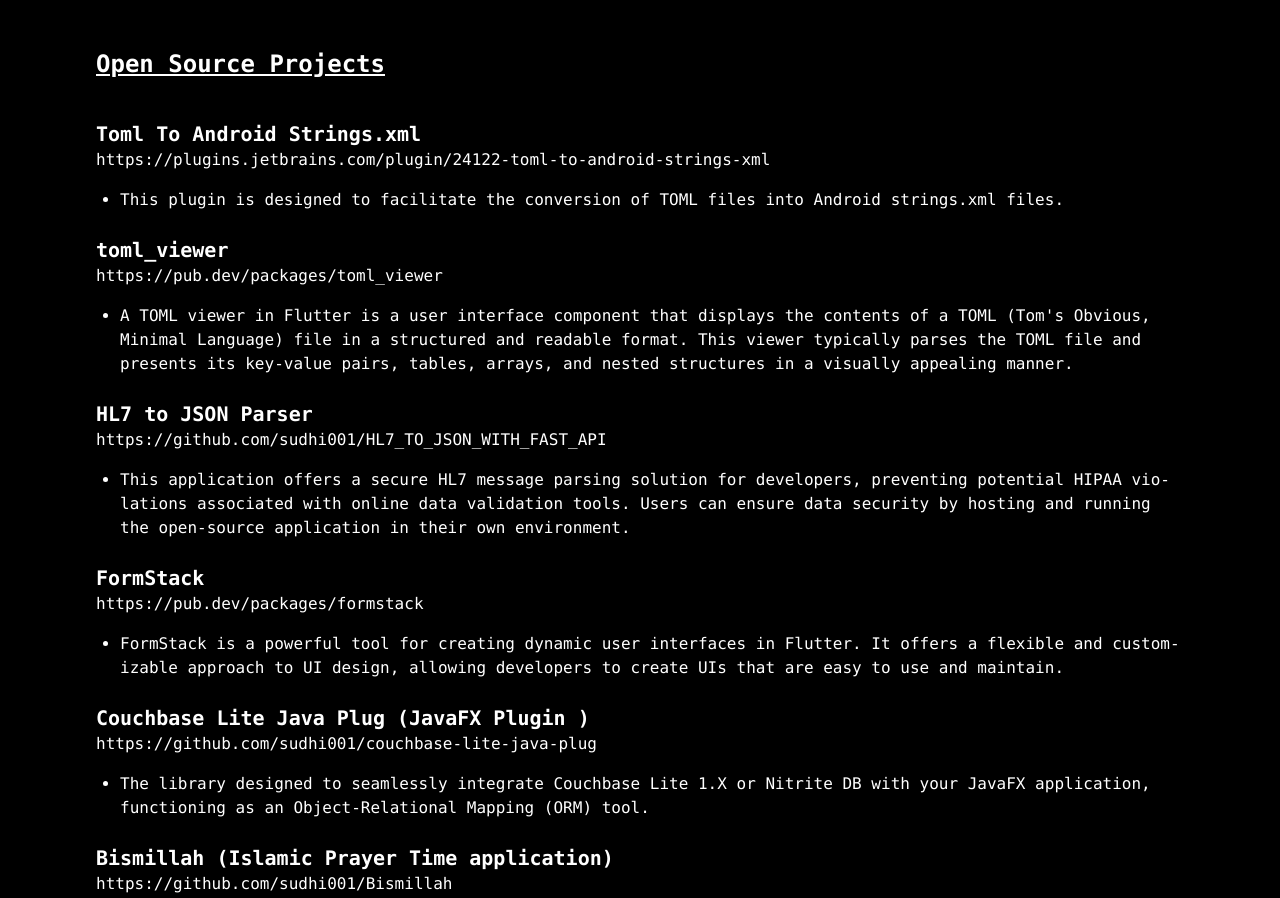
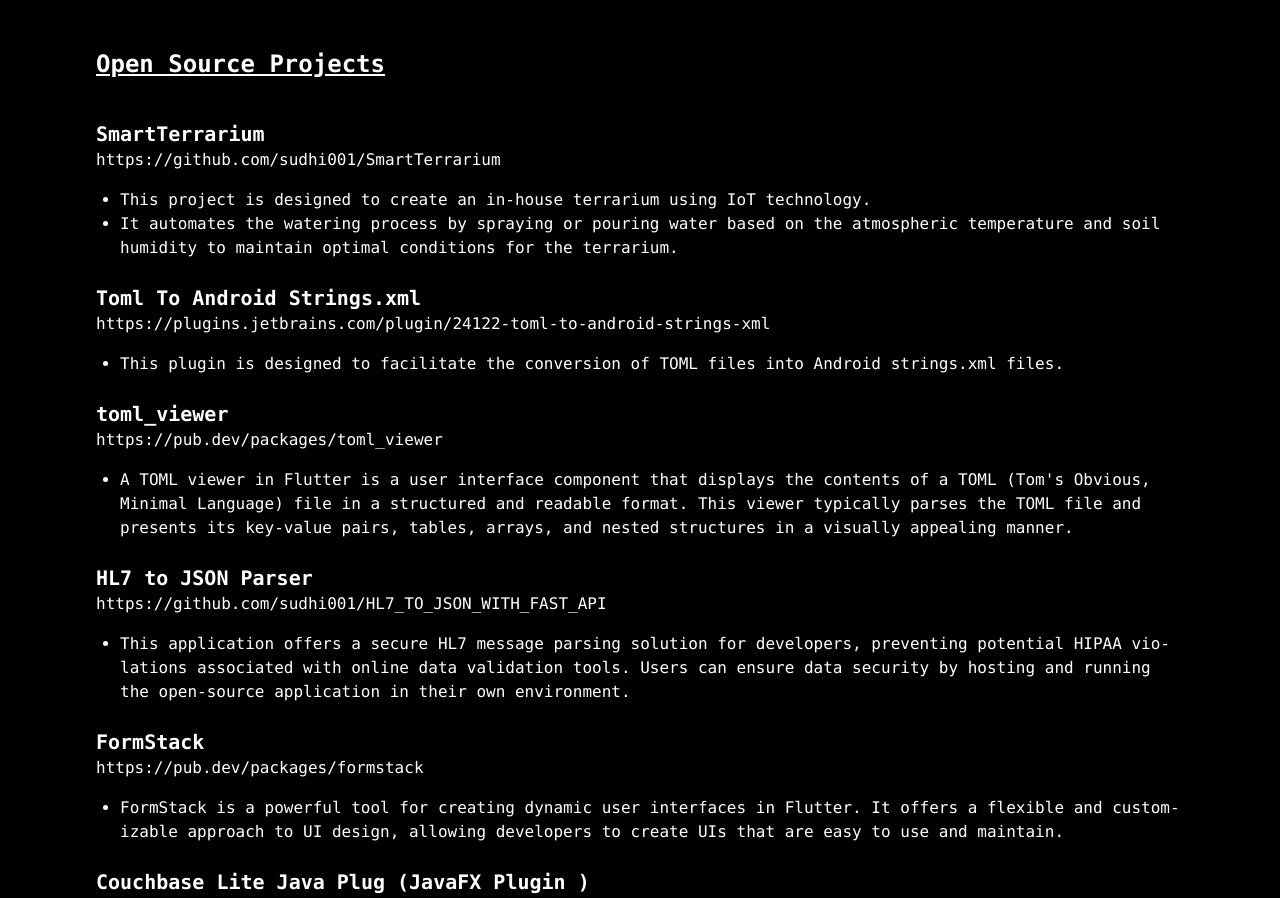
Before and after one commit to sudhi001/sudhi001.github.io, a Next.js app: page / in a window 1280 px wide. Shown: the part 1920-2818 px from the top of the page. Built offline with nearby package versions, Linux system fonts and the light colour scheme.

Commit message:
SmartTerrarium project added

```diff
--- a/app/data.js
+++ b/app/data.js
@@ -113,6 +113,14 @@
     title:"Open Source Projects",
     data:[
       {
+        title:"SmartTerrarium",
+        descriptions:[
+          "This project is designed to create an in-house terrarium using IoT technology.",
+           "It automates the watering process by spraying or pouring water based on the atmospheric temperature and soil humidity to maintain optimal conditions for the terrarium."
+        ],
+        href:"https://github.com/sudhi001/SmartTerrarium"
+      },
+      {
         title:"Toml To Android Strings.​xml",
         descriptions:[
           "This plugin is designed to facilitate the conversion of TOML files into Android strings.xml files."
```
